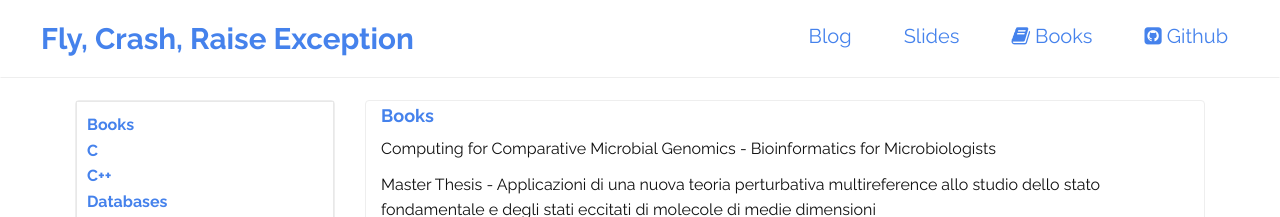
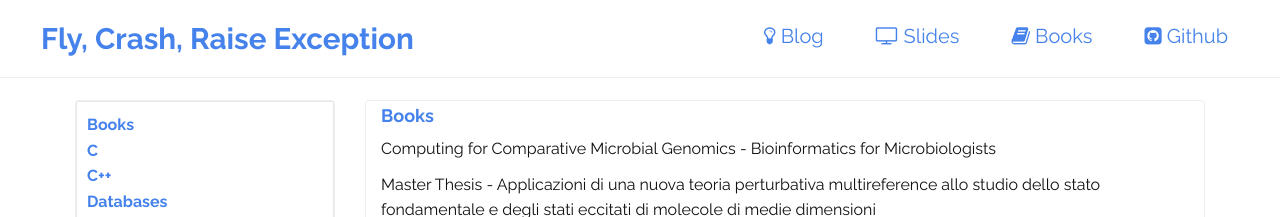
Before and after one commit to stefanoborini/stefanoborini.github.io, a Jekyll site: the page built from index.html, in a window 1280 px wide. Shown: the top 217 px of the page. Built offline with Jekyll 4.4.1, drawn with Linux system fonts in a browser that asks for light colours; the list of posts is cut into pages by our own code.

Commit message:
Fixed icons

```diff
--- a/_includes/header.html
+++ b/_includes/header.html
@@ -15,8 +15,8 @@
     <!-- Collect the nav links, forms, and other content for toggling -->
     <div class="collapse navbar-collapse " id="bs-example-navbar-collapse-1">
             <ul class="nav navbar-nav navbar-right">
-                <li class="social github"><a href="/"><i class="fas fa-blog"></i> Blog</a></li>
-                <li class="social github"><a href="/slides"><i class="fas fa-presentation"></i> Slides</a></li>
+                <li class="social github"><a href="/"><i class="fa fa-lightbulb-o"></i> Blog</a></li>
+                <li class="social github"><a href="/slides"><i class="fa fa-television"></i> Slides</a></li>
                 <li class="social github"><a href="/books"><i class="fa fa-book"></i> Books</a></li>
                {% if site.github %}
                 <li class="social github"><a target="_blank" href="{{site.github}}"><i class="fa fa-github-square"></i> Github</a></li>
```
